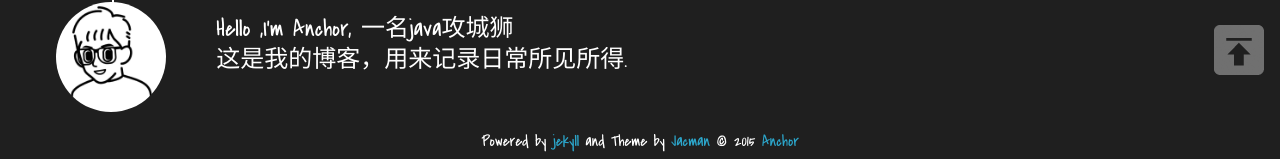
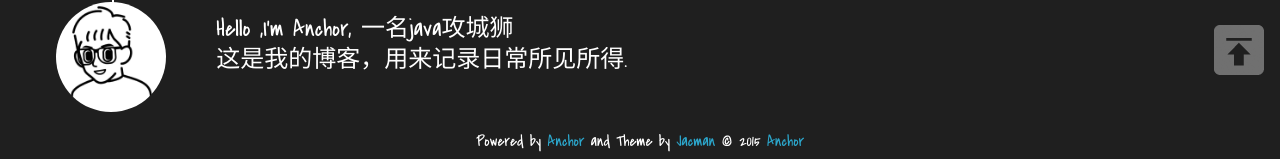
Before and after one commit to memorate/memorate.github.io, a Jekyll site: the page built from index.html, in a window 1280 px wide and 900 px high, scrolled down 3019 px. Shown: the part 738-897 px from the top of the window. Built offline with Jekyll 4.4.1, drawn with Linux system fonts in a browser that asks for light colours; emoji names are drawn with the system emoji font; formulas are drawn with MathJax 3; the list of posts is cut into pages by our own code.

Commit message:
latest code update on 2019-09-27 11:27

```diff
--- a/_includes/_partial/footer.html
+++ b/_includes/_partial/footer.html
@@ -60,7 +60,7 @@
 				-->
 
 		<p class="copyright">
-		Powered by <a href="http://mawen.work" target="_blank" title="Anchor">jekyll</a> and Theme by <a href="https://github.com/simpleyyt/jekyll-jacman" target="_blank" title="Jacman">Jacman</a> © 2015
+		Powered by <a href="http://mawen.work" target="_blank" title="Anchor">Anchor</a> and Theme by <a href="https://github.com/simpleyyt/jekyll-jacman" target="_blank" title="Jacman">Jacman</a> © 2015
 		{% if site.author.name %}
 		<a href="{{ site.root }}about" target="_blank" title="{{ site.author.name }}">{{ site.author.name }}</a>
 		{% else %}
```
